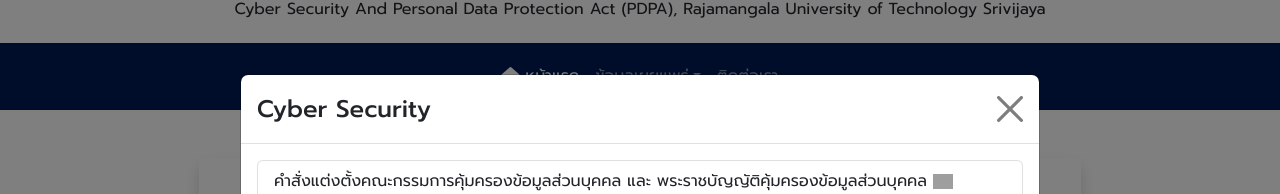
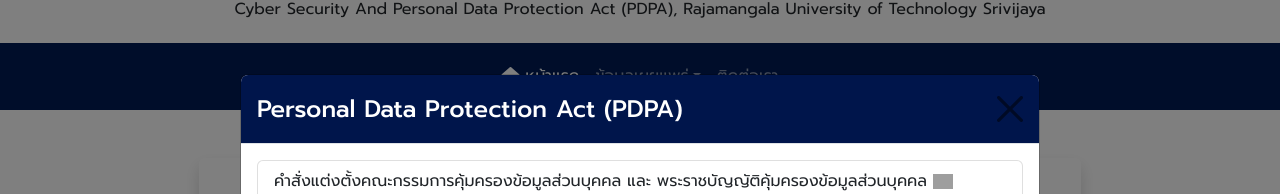
Before and after one commit to dajim10/pdpa, a React (Vite) app: page / in a window 1280 px wide. Both pictures are taken after a click on the picture 355 px from the left and 621 px from the top of the page. Shown: the part 213-407 px from the top of the page. Built offline with nearby package versions, Linux system fonts and the light colour scheme; grey boxes are pictures that could not be loaded.

Commit message:
change color for modal title

```diff
--- a/src/pages/Home.jsx
+++ b/src/pages/Home.jsx
@@ -26,8 +26,8 @@
        aria-labelledby="contained-modal-title-vcenter"
        centered
       >
-        <Modal.Header closeButton>
-          <Modal.Title className='text-center'>Cyber Security</Modal.Title>
+        <Modal.Header closeButton style={{backgroundColor:'#00154b',color:'#fff'}}>
+          <Modal.Title className='text-center'>Personal Data Protection Act (PDPA)</Modal.Title>
         </Modal.Header>
         <Modal.Body>
         <ul className="list-group">
```
